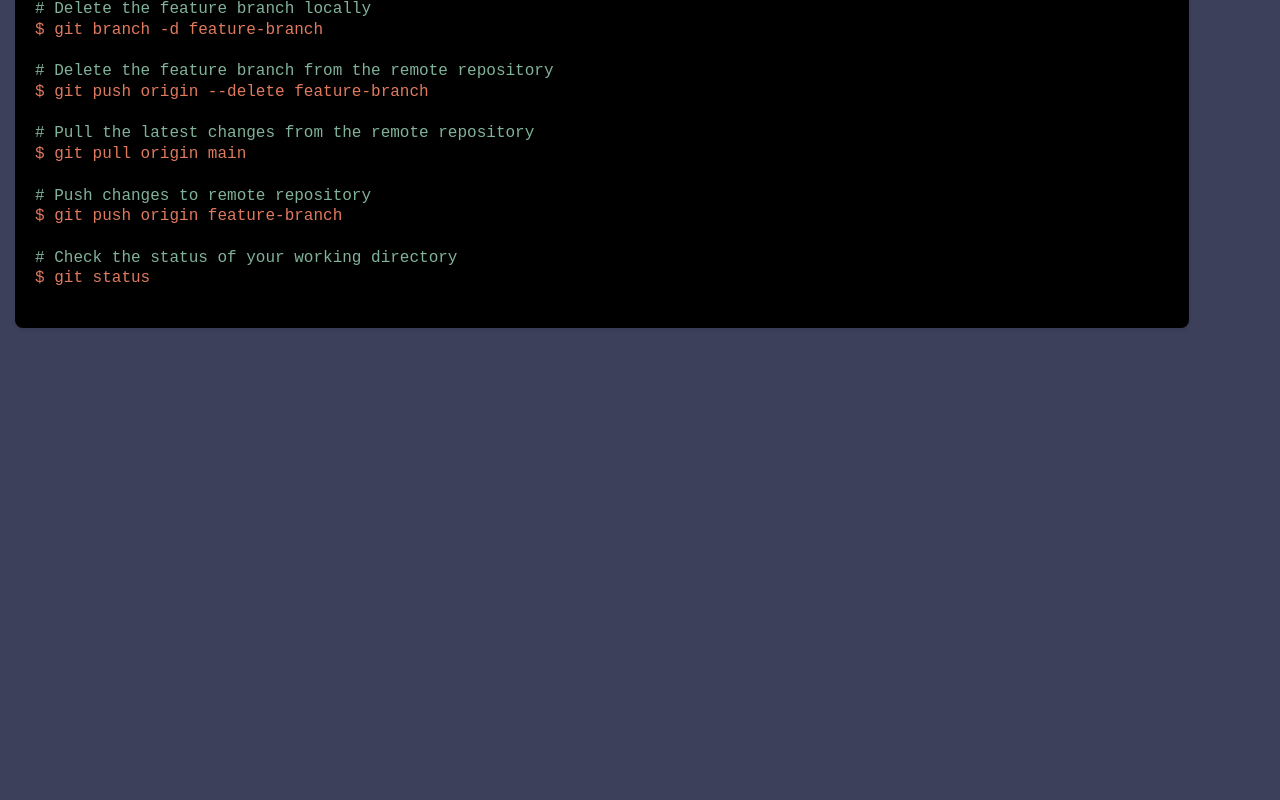
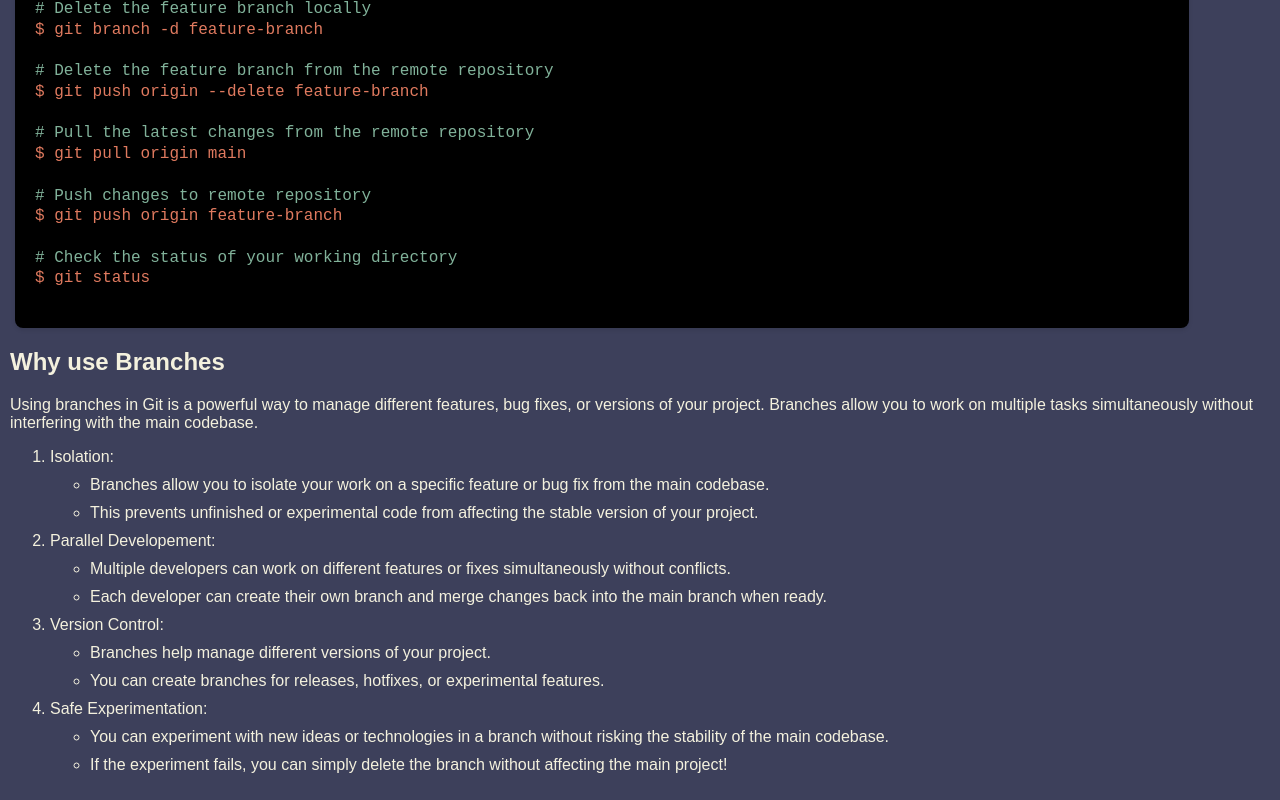
Before and after one commit to ChonCanCode/react-daily-quest, a React (Vite) app: page /#/cli in a window 1280 px wide. Shown: the part 1406-2206 px from the top of the page. Before the commit the page ends 1749 px from the top, so only its background shows below. Built offline with nearby package versions, Linux system fonts and the light colour scheme.

Commit message:
Update CLI.tsx

```diff
--- a/src/concepts/CLI.tsx
+++ b/src/concepts/CLI.tsx
@@ -85,8 +85,39 @@ const CLI = () => {
         # Check the status of your working directory
         <p style={{color:` #E07A5F`, marginTop: `-5px`}}>
         $ git status</p>
+        </code>
 
-        </code>
+      <h2>Why use Branches</h2>
+      <p>Using branches in Git is a powerful way to manage different features, bug fixes, or versions of your project. Branches allow you to work on multiple tasks simultaneously without interfering with the main codebase.</p>
+
+      <ol>
+        <li>Isolation:</li>
+        <ul>
+          <li>Branches allow you to isolate your work on a specific feature or bug fix from the main codebase.</li>
+          <li>This prevents unfinished or experimental code from affecting the stable version of your project.</li>
+        </ul>
+
+        <li>Parallel Developement:</li>
+        <ul>
+          <li>Multiple developers can work on different features or fixes simultaneously without conflicts.</li>
+          <li>Each developer can create their own branch and merge changes back into the main branch when ready.</li>
+        </ul>
+
+        <li>Version Control:</li>
+        <ul>
+          <li>Branches help manage different versions of your project.</li>
+          <li>You can create branches for releases, hotfixes, or experimental features.</li>
+        </ul>
+
+        <li>Safe Experimentation:</li>
+        <ul>
+          <li>You can experiment with new ideas or technologies in a branch without risking the stability of the main codebase.</li>
+          <li>If the experiment fails, you can simply delete the branch without affecting the main project!</li>
+        </ul>
+
+      </ol>
+
+
       </>
     );
   };
```
